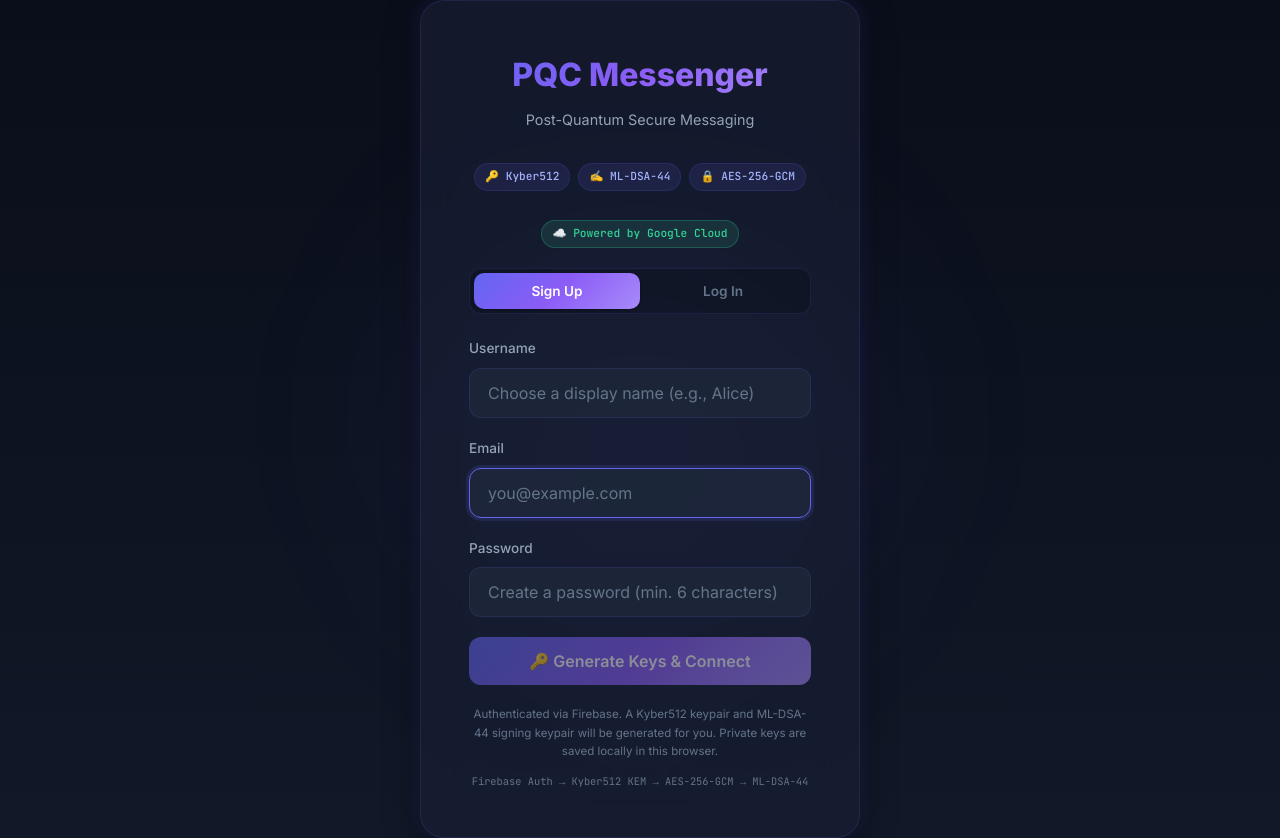
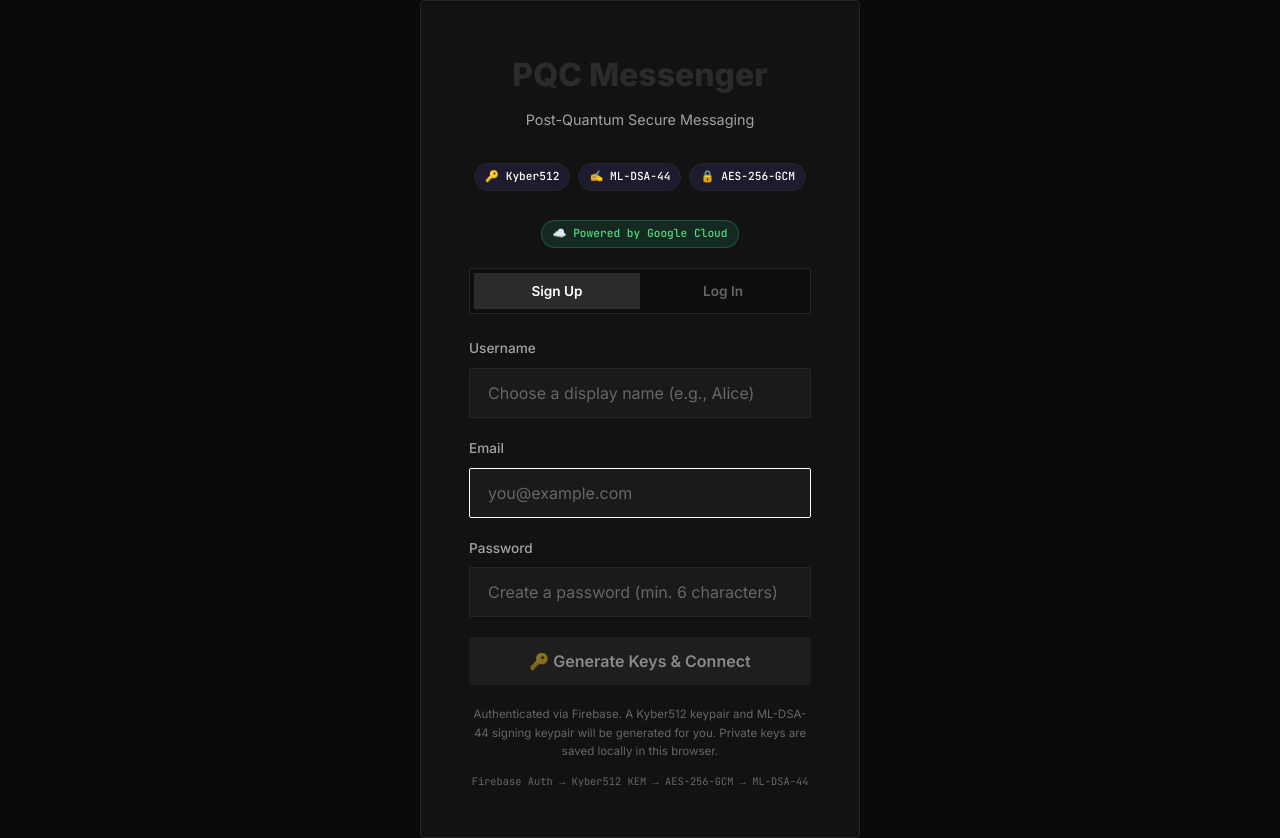
Before and after one commit to Harshdeep1110/PQSM, a React (Vite) app in the folder frontend/: page / in a window 1280 px wide. Built offline with nearby package versions, Linux system fonts and the light colour scheme; no server answers.

Commit message:
style: Apply clean premium flat dark theme, remove shadows and glows

```diff
--- a/frontend/src/styles/main.css
+++ b/frontend/src/styles/main.css
@@ -9,56 +9,56 @@
 
 /* ===== CSS Custom Properties (Design Tokens) ===== */
 :root {
-  /* Color Palette — Quantum-inspired deep blues & violets */
-  --bg-primary: #0a0e1a;
-  --bg-secondary: #111827;
-  --bg-tertiary: #1a2035;
-  --bg-card: rgba(17, 24, 39, 0.7);
-  --bg-glass: rgba(26, 32, 53, 0.65);
-  --bg-input: rgba(30, 41, 59, 0.8);
+  /* Color Palette — Premium Clean Noir */
+  --bg-primary: #0a0a0a;
+  --bg-secondary: #121212;
+  --bg-tertiary: #181818;
+  --bg-card: #121212;
+  --bg-glass: #121212;
+  --bg-input: #1a1a1a;
 
   /* Accent colors */
-  --accent-primary: #6366f1;     /* Indigo */
-  --accent-secondary: #8b5cf6;   /* Violet */
-  --accent-cyan: #22d3ee;        /* Cyan — for crypto highlights */
-  --accent-emerald: #34d399;     /* Emerald — for success/plaintext */
+  --accent-primary: #ffffff;     /* White/Light Gray */
+  --accent-secondary: #e0e0e0;
+  --accent-cyan: #d0d0d0;        /* Subtle */
+  --accent-emerald: #4ade80;     /* Emerald — for success/plaintext */
   --accent-amber: #fbbf24;       /* Amber — for warnings */
   --accent-rose: #f43f5e;        /* Rose — for errors */
 
-  /* Gradients */
-  --gradient-primary: linear-gradient(135deg, #6366f1, #8b5cf6, #a78bfa);
-  --gradient-accent: linear-gradient(135deg, #22d3ee, #6366f1);
-  --gradient-dark: linear-gradient(180deg, #0a0e1a 0%, #111827 100%);
-  --gradient-card: linear-gradient(135deg, rgba(99,102,241,0.1), rgba(139,92,246,0.05));
-  --gradient-glow: radial-gradient(ellipse at center, rgba(99,102,241,0.15), transparent 70%);
+  /* Gradients (Flattened for clean design) */
+  --gradient-primary: #2b2b2b;
+  --gradient-accent: #333;
+  --gradient-dark: #0a0a0a;
+  --gradient-card: #141414;
+  --gradient-glow: transparent;
 
   /* Text */
-  --text-primary: #f1f5f9;
-  --text-secondary: #94a3b8;
-  --text-muted: #64748b;
-  --text-accent: #a5b4fc;
+  --text-primary: #f5f5f5;
+  --text-secondary: #a3a3a3;
+  --text-muted: #666666;
+  --text-accent: #ffffff;
 
   /* Borders */
-  --border-subtle: rgba(99, 102, 241, 0.15);
-  --border-medium: rgba(99, 102, 241, 0.25);
-  --border-glow: rgba(99, 102, 241, 0.4);
-
-  /* Shadows */
-  --shadow-sm: 0 1px 3px rgba(0, 0, 0, 0.3);
-  --shadow-md: 0 4px 12px rgba(0, 0, 0, 0.4);
-  --shadow-lg: 0 8px 32px rgba(0, 0, 0, 0.5);
-  --shadow-glow: 0 0 20px rgba(99, 102, 241, 0.2);
-  --shadow-glow-strong: 0 0 40px rgba(99, 102, 241, 0.3);
+  --border-subtle: #262626;
+  --border-medium: #333333;
+  --border-glow: transparent;
+
+  /* Shadows - completely flattened */
+  --shadow-sm: none;
+  --shadow-md: none;
+  --shadow-lg: none;
+  --shadow-glow: none;
+  --shadow-glow-strong: none;
 
   /* Typography */
   --font-sans: 'Inter', -apple-system, BlinkMacSystemFont, sans-serif;
   --font-mono: 'JetBrains Mono', 'Fira Code', monospace;
 
   /* Spacing */
-  --radius-sm: 8px;
-  --radius-md: 12px;
-  --radius-lg: 16px;
-  --radius-xl: 24px;
+  --radius-sm: 0px;
+  --radius-md: 2px;
+  --radius-lg: 4px;
+  --radius-xl: 4px;
 
   /* Transitions */
   --transition-fast: 150ms cubic-bezier(0.4, 0, 0.2, 1);
@@ -129,8 +129,8 @@ body {
 }
 
 @keyframes pulse-glow {
-  0%, 100% { box-shadow: 0 0 10px rgba(99, 102, 241, 0.2); }
-  50% { box-shadow: 0 0 25px rgba(99, 102, 241, 0.4); }
+  0%, 100% {  }
+  50% {  }
 }
 
 @keyframes shimmer {
@@ -174,21 +174,21 @@ body {
   height: 600px;
   background: var(--gradient-glow);
   border-radius: 50%;
-  filter: blur(80px);
+
   pointer-events: none;
 }
 
 .login-card {
   position: relative;
   background: var(--bg-glass);
-  backdrop-filter: blur(20px);
+
   border: 1px solid var(--border-subtle);
   border-radius: var(--radius-xl);
   padding: 48px;
   width: 100%;
   max-width: 440px;
   animation: fadeIn 0.6s ease-out;
-  box-shadow: var(--shadow-lg), var(--shadow-glow);
+
 }
 
 .login-card h1 {
@@ -258,7 +258,7 @@ body {
 
 .login-input-group input:focus {
   border-color: var(--accent-primary);
-  box-shadow: 0 0 0 3px rgba(99, 102, 241, 0.15);
+
 }
 
 .login-input-group input::placeholder {
@@ -283,7 +283,7 @@ body {
 
 .login-btn:hover {
   transform: translateY(-1px);
-  box-shadow: var(--shadow-glow-strong);
+
 }
 
 .login-btn:active {
@@ -343,7 +343,7 @@ body {
 .auth-tab.active {
   background: var(--gradient-primary);
   color: white;
-  box-shadow: var(--shadow-sm);
+
 }
 
 /* ===== Prototype Badges ===== */
@@ -529,7 +529,7 @@ body {
   border-radius: 50%;
   background: var(--accent-emerald);
   flex-shrink: 0;
-  box-shadow: 0 0 8px rgba(52, 211, 153, 0.4);
+
 }
 
 .sidebar-footer {
@@ -755,7 +755,7 @@ body {
 
 .message-input:focus {
   border-color: var(--accent-primary);
-  box-shadow: 0 0 0 3px rgba(99, 102, 241, 0.1);
+
 }
 
 .message-input::placeholder {
@@ -781,7 +781,7 @@ body {
 
 .send-btn:hover {
   transform: translateY(-1px);
-  box-shadow: var(--shadow-glow);
+
 }
 
 .send-btn:active {
@@ -1050,7 +1050,7 @@ body {
   right: 0;
   bottom: 0;
   background: rgba(0, 0, 0, 0.7);
-  backdrop-filter: blur(8px);
+
   display: flex;
   align-items: center;
   justify-content: center;
@@ -1067,7 +1067,7 @@ body {
   max-width: 520px;
   max-height: 80vh;
   overflow-y: auto;
-  box-shadow: var(--shadow-lg), var(--shadow-glow-strong);
+
   animation: slideInUp 0.3s ease-out;
 }
 
@@ -1232,7 +1232,7 @@ body {
 
 .media-send-btn:hover {
   transform: translateY(-1px);
-  box-shadow: var(--shadow-glow);
+
 }
 
 .media-send-btn:disabled {
@@ -1432,7 +1432,7 @@ body {
   max-height: 90vh;
   object-fit: contain;
   border-radius: var(--radius-md);
-  box-shadow: var(--shadow-lg);
+
 }
 
 .media-lightbox-close {
@@ -1610,7 +1610,7 @@ body {
 
 .voice-send-btn:hover {
   transform: scale(1.05);
-  box-shadow: var(--shadow-glow);
+
 }
 
 /* Uploading state */
```
